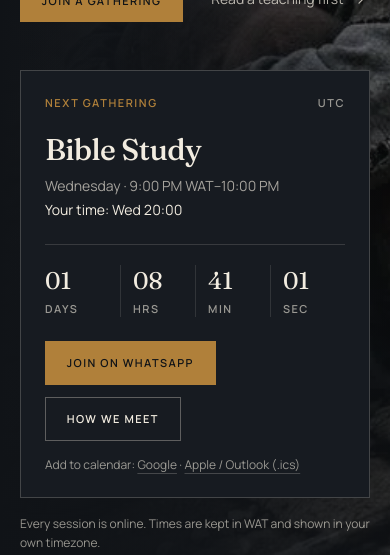
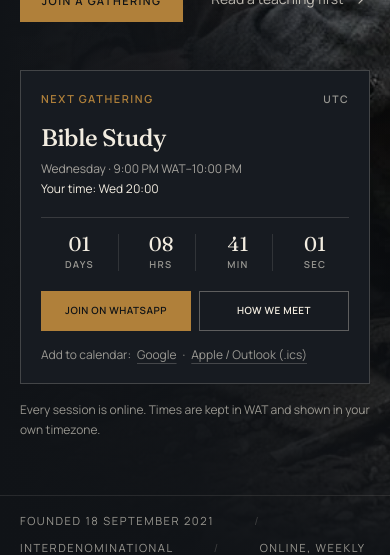
Before and after one commit to godswillokoi0001/The-School-of-Prophets, a Next.js app: page / in a window 390 px wide. Shown: the part 583-1138 px from the top of the page. Built offline with nearby package versions, Linux system fonts and the light colour scheme; no server answers; the database is empty.

Commit message:
fix(ui): align next gathering buttons on the same line across mobile and desktop and polish responsive typography

```diff
--- a/src/components/NextGathering.tsx
+++ b/src/components/NextGathering.tsx
@@ -57,30 +57,30 @@ export function NextGathering({
 
   return (
     <div
-      className={`relative border p-6 sm:p-8 ${
+      className={`relative border p-5 sm:p-7 md:p-8 ${
         light
           ? "border-ink/15 bg-parchment text-ink"
           : "border-parchment/20 bg-ink-2 text-parchment"
       }`}
     >
-      <div className="flex items-baseline justify-between gap-4">
+      <div className="flex items-baseline justify-between gap-2 sm:gap-4">
         <p className={`label ${light ? "text-ember" : "text-gold"}`}>Next gathering</p>
-        <p className={`label ${light ? "text-quiet" : "text-parchment/60"}`} suppressHydrationWarning>
+        <p className={`label text-[0.65rem] sm:text-xs truncate ${light ? "text-quiet" : "text-parchment/60"}`} suppressHydrationWarning>
           {now ? localZoneLabel(start) : "local time"}
         </p>
       </div>
 
-      <h2 className="mt-5 font-display text-3xl leading-tight sm:text-[2.1rem]">
+      <h2 className="mt-4 sm:mt-5 font-display text-2xl sm:text-3xl lg:text-[2.1rem] leading-tight break-words">
         {session.title}
       </h2>
 
-      <p className={`mt-2 text-sm ${light ? "text-quiet" : "text-parchment/65"}`}>
+      <p className={`mt-2 text-xs sm:text-sm ${light ? "text-quiet" : "text-parchment/65"}`}>
         {dayNames[session.day]} · {formatTimeWAT(session.start)} WAT
         {session.end ? `–${formatTimeWAT(session.end)}` : ""}
       </p>
 
       <p
-        className={`mt-1 text-sm tabular-nums ${light ? "text-ink" : "text-parchment"}`}
+        className={`mt-1 text-xs sm:text-sm tabular-nums ${light ? "text-ink" : "text-parchment"}`}
         aria-live="polite"
         suppressHydrationWarning
       >
@@ -90,7 +90,7 @@ export function NextGathering({
       </p>
 
       <div
-        className={`mt-6 grid grid-cols-4 border-t pt-5 ${
+        className={`mt-5 sm:mt-6 grid grid-cols-4 border-t pt-4 sm:pt-5 ${
           light ? "border-ink/15" : "border-parchment/15"
         }`}
       >
@@ -102,39 +102,46 @@ export function NextGathering({
         ].map((unit, i) => (
           <div
             key={unit.label}
-            className={
+            className={`text-center sm:text-left ${
               i > 0
-                ? `pl-3 ${light ? "border-l border-ink/12" : "border-l border-parchment/12"}`
+                ? `pl-2 sm:pl-3 ${light ? "border-l border-ink/12" : "border-l border-parchment/12"}`
                 : ""
-            }
+            }`}
           >
-            <p className="font-display text-2xl tabular-nums sm:text-3xl">
+            <p className="font-display text-xl sm:text-2xl lg:text-3xl tabular-nums leading-none">
               {unit.value === undefined
                 ? "––"
                 : String(unit.value).padStart(2, "0")}
             </p>
-            <p className={`label mt-1 ${light ? "text-quiet" : "text-parchment/60"}`}>
+            <p className={`label mt-1 text-[0.6rem] sm:text-xs ${light ? "text-quiet" : "text-parchment/60"}`}>
               {unit.label}
             </p>
           </div>
         ))}
       </div>
 
-      <div className="mt-6 flex flex-wrap gap-3">
+      <div className="mt-5 sm:mt-6 grid grid-cols-2 gap-2 sm:gap-2.5">
         <a
           href={joinHref}
           {...(external ? { rel: "noopener noreferrer", target: "_blank" } : {})}
-          className={`btn ${light ? "btn-ink" : "btn-gold"}`}
+          className={`btn !px-2 sm:!px-3 !text-[0.62rem] sm:!text-[0.6875rem] !tracking-wider sm:!tracking-[0.13em] !min-h-[2.5rem] sm:!min-h-[2.75rem] truncate text-center ${
+            light ? "btn-ink" : "btn-gold"
+          }`}
+          title={joinLabel}
         >
           {joinLabel}
         </a>
-        <Link href="/gatherings" className="btn btn-outline">
+        <Link
+          href="/gatherings"
+          className="btn btn-outline !px-2 sm:!px-3 !text-[0.62rem] sm:!text-[0.6875rem] !tracking-wider sm:!tracking-[0.13em] !min-h-[2.5rem] sm:!min-h-[2.75rem] truncate text-center"
+          title="How we meet"
+        >
           How we meet
         </Link>
       </div>
 
-      <p className={`mt-4 text-xs ${light ? "text-quiet" : "text-parchment/60"}`}>
-        Add to calendar:{" "}
+      <p className={`mt-4 text-xs ${light ? "text-quiet" : "text-parchment/60"} flex flex-wrap items-center gap-x-1.5 gap-y-1`}>
+        <span>Add to calendar:</span>{" "}
         <a
           className="link-underline"
           href={googleCalendarUrl(
```
